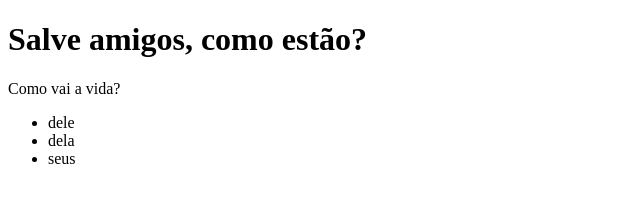
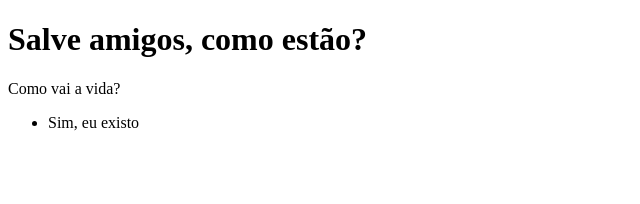
Before and after one commit to abimaelrsergio/angular-ng4-playground, an Angular app: page / in a window 1280 px wide. Shown: the top 204 px of the page, without its empty margins (0-640 px from the left). Built offline with nearby package versions, Linux system fonts and the light colour scheme.

Commit message:
Usando *ngIf para validar condição

```diff
--- a/src/app/app.component.ts
+++ b/src/app/app.component.ts
@@ -6,8 +6,13 @@ import { Component } from '@angular/core';
   <h1>Salve amigos, como estão?</h1>
   <p>Como vai a vida?</p>
   <ul>
-  	<li *ngFor="let arr of myArr">{{ arr }}</li>
+  	<li *ngIf="myArr">Sim, eu existo</li>
   </ul>
+
+  <ul>
+  	<li *ngIf="!myArr">Sim, eu existo</li>
+  </ul>
+
   `,
   styleUrls: ['./app.component.css']
 })
```
